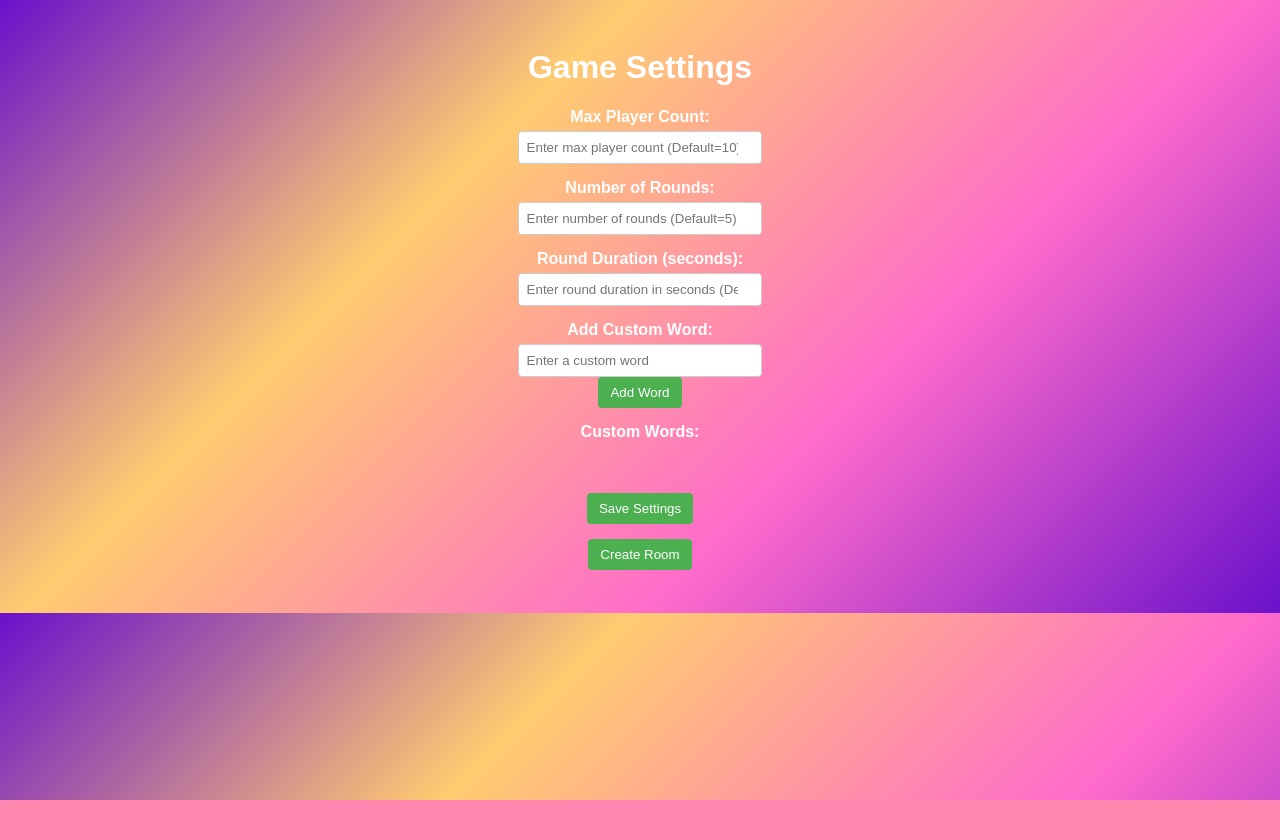
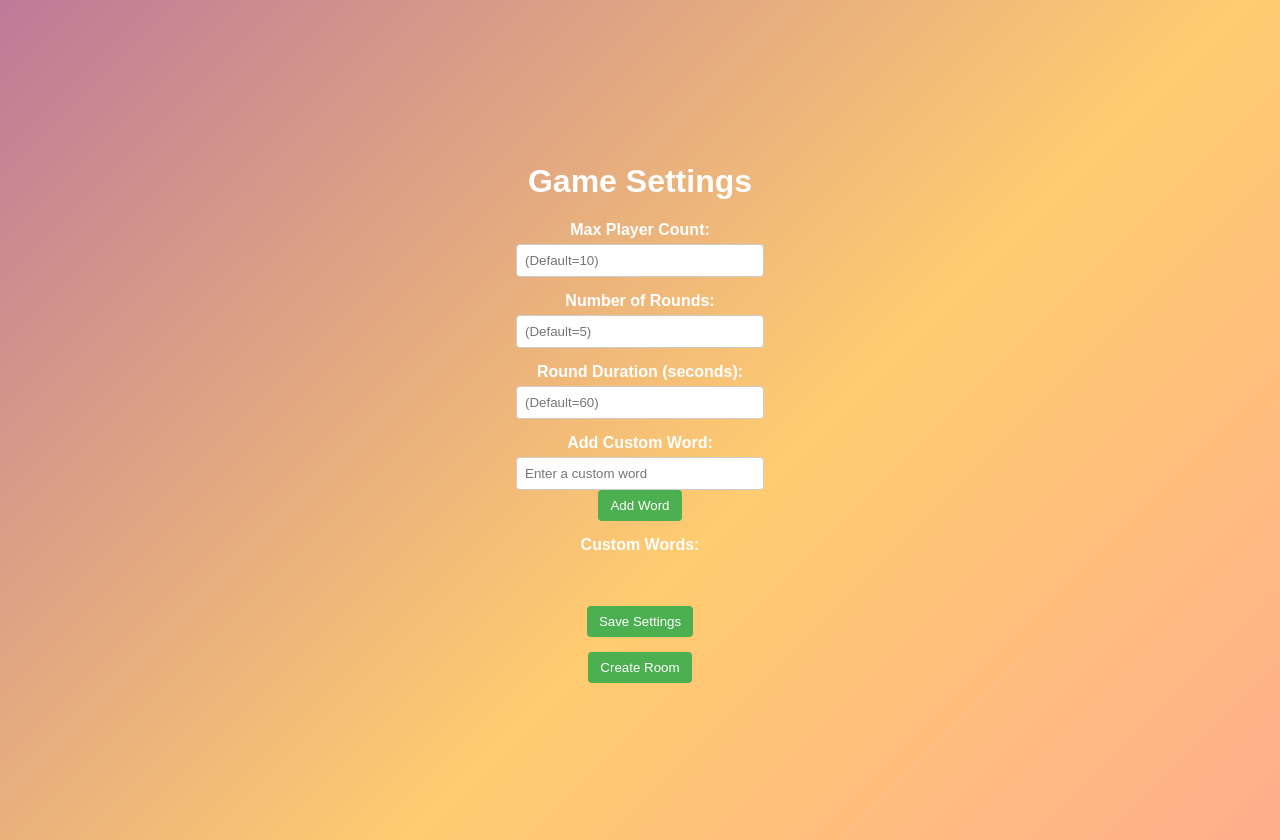
Before and after one commit to itzbenjamin17/Real-Time-Drawing-Game, a Flask app: page /create-room in a window 1280 px wide. Before the commit the page ends 800 px from the top, so only its background shows below. Run offline with Flask 3, Linux system fonts and the light colour scheme; the visitor is signed in with stand-in values (Sample User, id 1).

Commit message:
added changes to bg in create room

```diff
--- a/v0.1/static/css/create room.css
+++ b/v0.1/static/css/create room.css
@@ -1,19 +1,34 @@
+@import url('https://fonts.googleapis.com/css2?family=Patrick+Hand&display=swap');
+
 body {
     font-family: Arial, sans-serif;
     padding: 20px;
-  background-image: linear-gradient(to right, rgb(90, 111, 253), rgb(247,102,200));
-  color: white
+    margin: 0;
+    height: 100vh;
+    display: flex;
+    flex-direction: column;
+    align-items: center;
+    justify-content: center;
+    color: white;
+    overflow: hidden;
+    background: linear-gradient(-45deg, #6a11cb, #ff6bcb, #ffcc70, #6a11cb);
+    background-size: 400% 400%;
+    animation: gradientMove 8s ease infinite;
 }
 
+/* Background Animation */
+@keyframes gradientMove {
+    0% { background-position: 0% 50%; }
+    50% { background-position: 100% 50%; }
+    100% { background-position: 0% 50%; }
+}
 
 h1 {
     text-align: center;
     color: white;
 }
-body{
-  background: linear-gradient(-45deg, #6a11cb, #ff6bcb, #ffcc70, #6a11cb);
 
-}
+/* Message Box */
 .message-box {
     max-width: 600px;
     background-color: #ff6bcb;
@@ -26,13 +41,13 @@ body{
 .messages {
     height: 300px;
     overflow-y: auto;
-  margin-left: -10px;
     border: 1px solid #b8adb8;
     padding: 10px;
     background: white;
     border-radius: 5px;
 }
 
+/* Text Messages */
 .text {
     padding: 8px;
     margin: 5px 0;
@@ -59,6 +74,7 @@ body{
     margin-top: 3px;
 }
 
+/* Input Box */
 .inputs {
     display: flex;
     margin-top: 10px;
@@ -80,11 +96,15 @@ body{
     margin-left: 5px;
     border-radius: 5px;
     cursor: pointer;
+    transition: all 0.3s ease;
 }
 
 #send-btn:hover {
     background: #0056b3;
+    transform: scale(1.1);
 }
+
+/* Form Fields */
 .form-group {
     display: flex;
     margin-bottom: 15px;
@@ -107,6 +127,7 @@ input[type="text"] {
     box-sizing: border-box;
 }
 
+/* Buttons */
 button {
     padding: 8px 12px;
     border: none;
@@ -116,10 +137,9 @@ button {
     cursor: pointer;
 }
 
-
+/* Custom Words List */
 #customWordsList {
     padding-left: 20px;
-
     list-style-position: inside; /* Ensures bullets are inside */
     text-align: center;
 }
@@ -135,6 +155,7 @@ button {
     padding: 2px 6px;
 }
 
+/* Settings */
 .settings-container {
     margin: 0 auto;
     text-align: center;
--- a/v0.1/templates/create room.html
+++ b/v0.1/templates/create room.html
@@ -14,17 +14,17 @@
 
       <div class="form-group">
         <label for="maxPlayers">Max Player Count:</label>
-        <input type="number" id="maxPlayers" min="1" step="1" placeholder="Enter max player count (Default=10)" />
+        <input type="number" id="maxPlayers" min="1" step="1" placeholder="(Default=10)" />
       </div>
 
       <div class="form-group">
         <label for="rounds">Number of Rounds:</label>
-        <input type="number" id="rounds" min="1" step="1" placeholder="Enter number of rounds (Default=5)" />
+        <input type="number" id="rounds" min="1" step="1" placeholder="(Default=5)" />
       </div>
 
       <div class="form-group">
         <label for="roundDuration">Round Duration (seconds):</label>
-        <input type="number" id="roundDuration" min="1" step="1" placeholder="Enter round duration in seconds (Default=60)" />
+        <input type="number" id="roundDuration" min="1" step="1" placeholder="(Default=60)" />
       </div>
 
       <div class="form-group">
```
Lines whose indentation alone changed are shown as unchanged.
